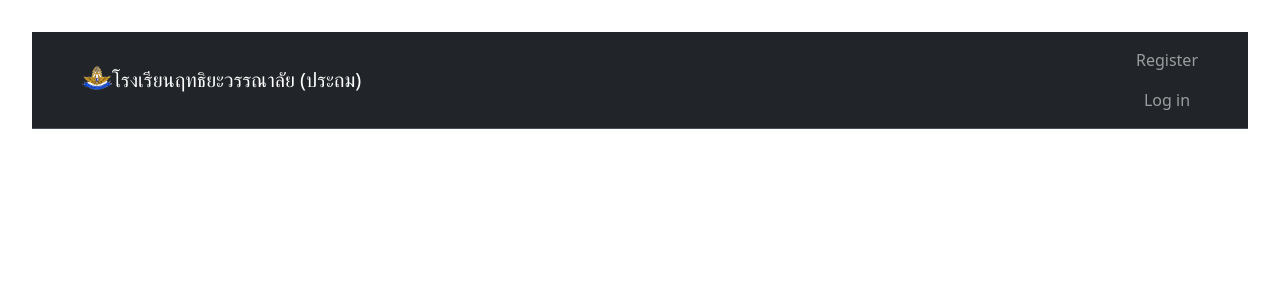
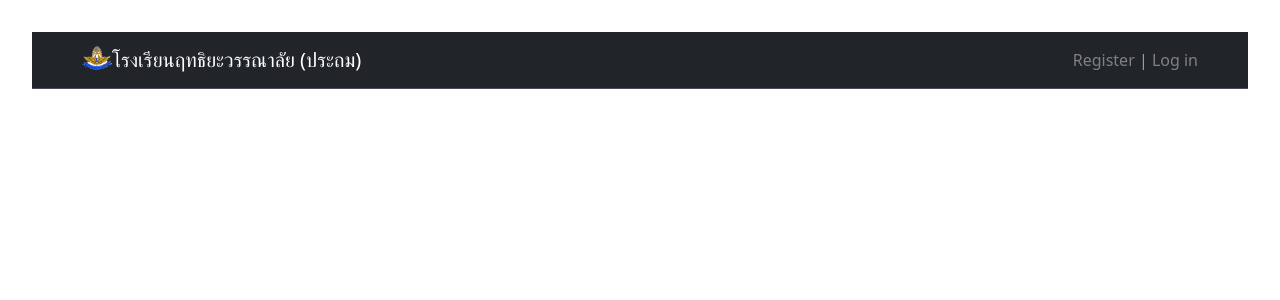
Before and after one commit to Prompaun/School-project, a React (Vite) app: page / in a window 1280 px wide. Shown: the top 300 px of the page. Built offline with nearby package versions, Linux system fonts and the light colour scheme.

Commit message:
update menu bar homepage design

```diff
--- a/src/pages/Home.jsx
+++ b/src/pages/Home.jsx
@@ -2,6 +2,11 @@ import React from 'react'
 import { Link } from 'react-router-dom'
 
 const Home = () => {
+  const linkStyle = {
+    color: 'gray',      // สีของข้อความ
+    textDecoration: 'none'  // ไม่มีเส้นใต้
+  };
+
   return (
     <nav className="navbar bg-dark border-bottom border-body" data-bs-theme="dark">
       <div className="container">
@@ -9,13 +14,13 @@ const Home = () => {
           <img src="src\images\IMG_5416.png" alt="Logo" width="30" height="24" className="d-inline-block align-text-top" />
            โรงเรียนฤทธิยะวรรณาลัย (ประถม)
          </Link>
-         <ul class="nav navbar-nav navbar-right">
-            <li><Link className='nav-link' to='/Register'>Register</Link></li>
-            <li><Link className='nav-link' to='/Login'>Log in</Link></li>
-        </ul>
+         <div className="nav navbar-nav navbar-right">
+            <span className='nav-link'>
+              <Link to='/Register' style={linkStyle}>Register</Link> | <Link to='/Login' style={linkStyle}>Log in</Link>
+            </span>
+        </div>
        </div>
     </nav>
-
   )
 }
 
```
